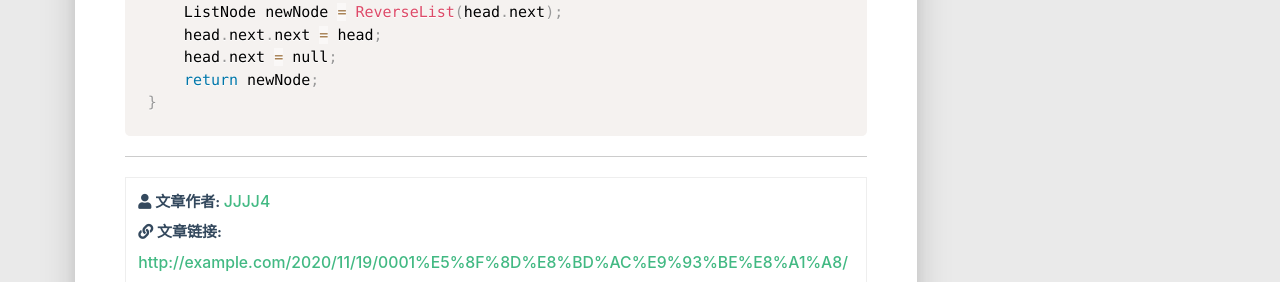
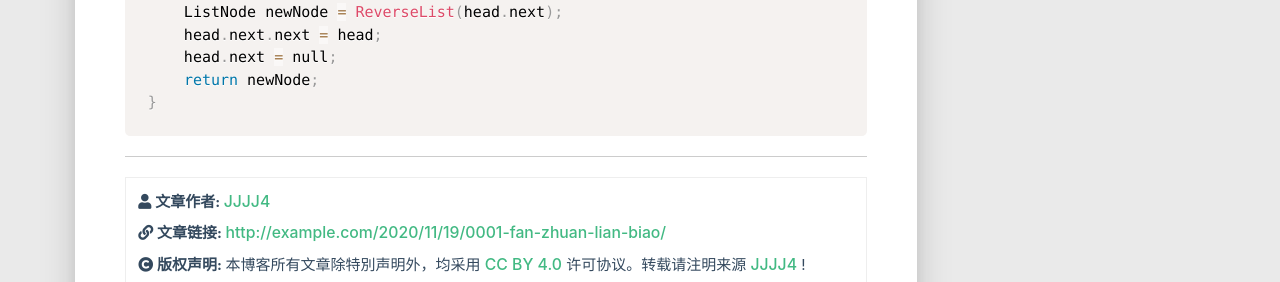
Before and after one commit to jjjj4/jjjj4.github.io, a plain HTML site: page 2020/11/19/0001-fan-zhuan-lian-biao/index.html in a window 1280 px wide. Shown: the part 1846-2128 px from the top of the page. Drawn offline with Linux system fonts and the light colour scheme; some packages are replaced by stand-ins of ours; no server answers; a script that the page names is missing.

Commit message:
Site updated: 2020-11-19 19:22:22

```diff
--- a/2020/11/19/0001反转链表/index.html
+++ b/2020/11/19/0001-fan-zhuan-lian-biao/index.html
@@ -550,7 +550,7 @@
                     </i>
                 </span>
                 <span class="reprint-info">
-                    <a href="http://example.com/2020/11/19/0001%E5%8F%8D%E8%BD%AC%E9%93%BE%E8%A1%A8/">http://example.com/2020/11/19/0001%E5%8F%8D%E8%BD%AC%E9%93%BE%E8%A1%A8/</a>
+                    <a href="http://example.com/2020/11/19/0001-fan-zhuan-lian-biao/">http://example.com/2020/11/19/0001-fan-zhuan-lian-biao/</a>
                 </span>
             </div>
             <div class="reprint__notice">
@@ -638,7 +638,7 @@
                 <i class="far fa-dot-circle"></i>&nbsp;本篇
             </div>
             <div class="card">
-                <a href="/2020/11/19/0001%E5%8F%8D%E8%BD%AC%E9%93%BE%E8%A1%A8/">
+                <a href="/2020/11/19/0001-fan-zhuan-lian-biao/">
                     <div class="card-image">
 
 
@@ -688,7 +688,7 @@
                 本篇&nbsp;<i class="far fa-dot-circle"></i>
             </div>
             <div class="card">
-                <a href="/2020/11/19/0001%E5%8F%8D%E8%BD%AC%E9%93%BE%E8%A1%A8/">
+                <a href="/2020/11/19/0001-fan-zhuan-lian-biao/">
                     <div class="card-image">
 
 
```
Also changed, not shown: archives/2020/11/index.html (+1 -1 lines), archives/2020/index.html (+1 -1 lines), archives/index.html (+1 -1 lines), categories/数据结构与算法/index.html (+1 -1 lines), index.html (+1 -1 lines), tags/链表/index.html (+1 -1 lines).
